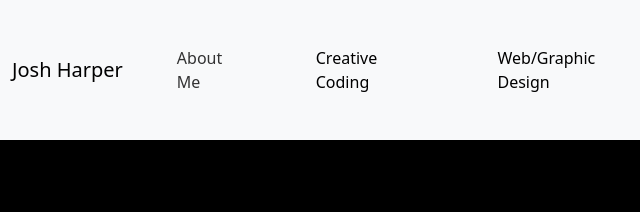
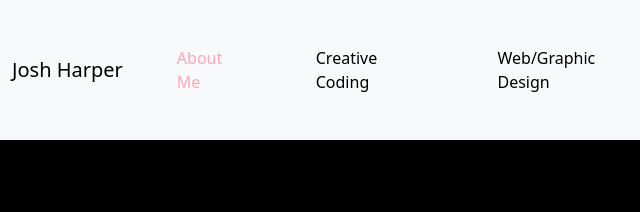
Before and after one commit to JoshHarper3/Portfolio-Website, a plain HTML site: page index.html in a window 1280 px wide. In both pictures the pointer is over the link "About Me". Shown: the top 212 px of the page, 0-640 px from the left. Drawn offline with nearby package versions, Linux system fonts and the light colour scheme; a web font is replaced by a local one.

Commit message:
nav link hover effect

```diff
--- a/styles.css
+++ b/styles.css
@@ -33,6 +33,11 @@ html{
     color: black;
     margin: 30px;
 }
+.nav-link:hover{
+    color: #FF92A5;
+    opacity: 80%;
+}
+
 
 h1{
     color: white;
```
